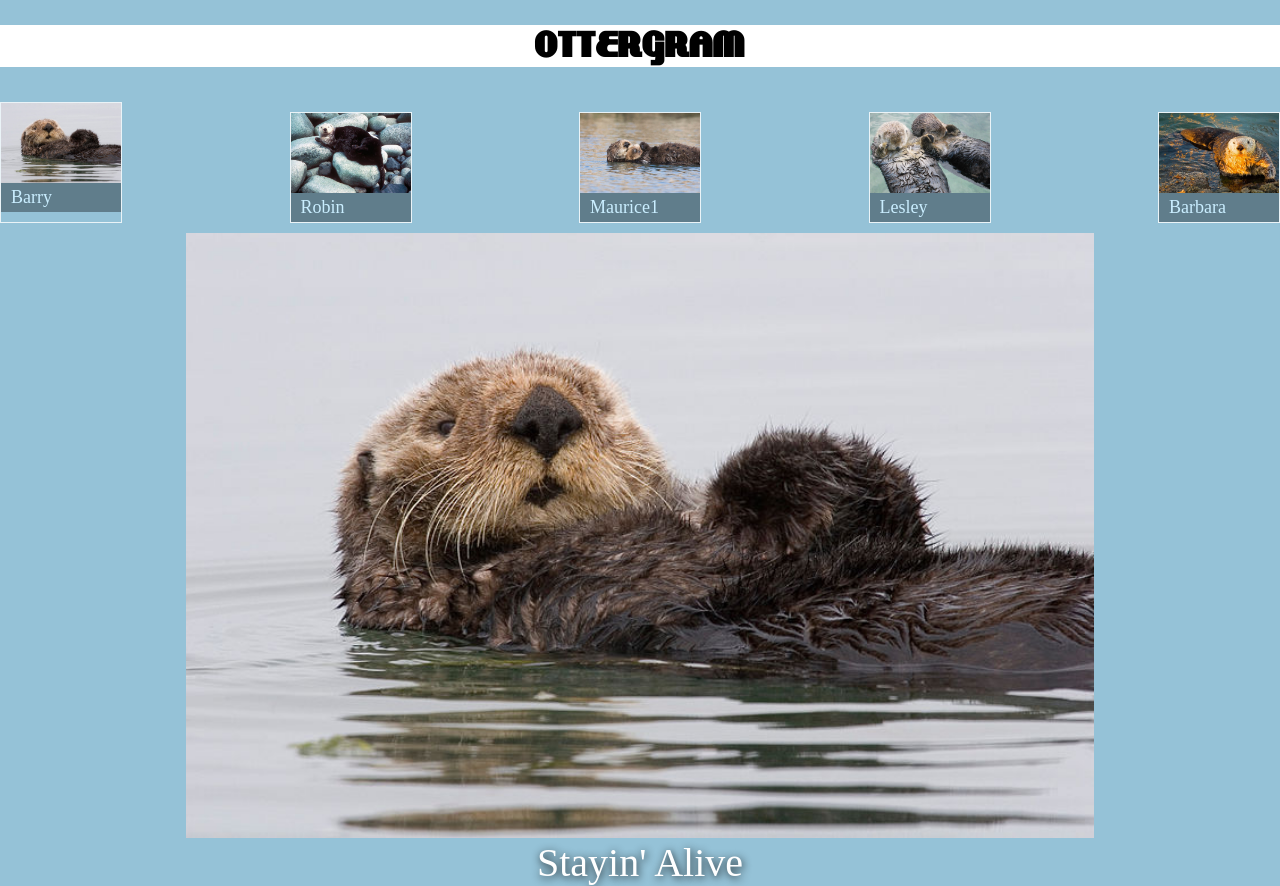
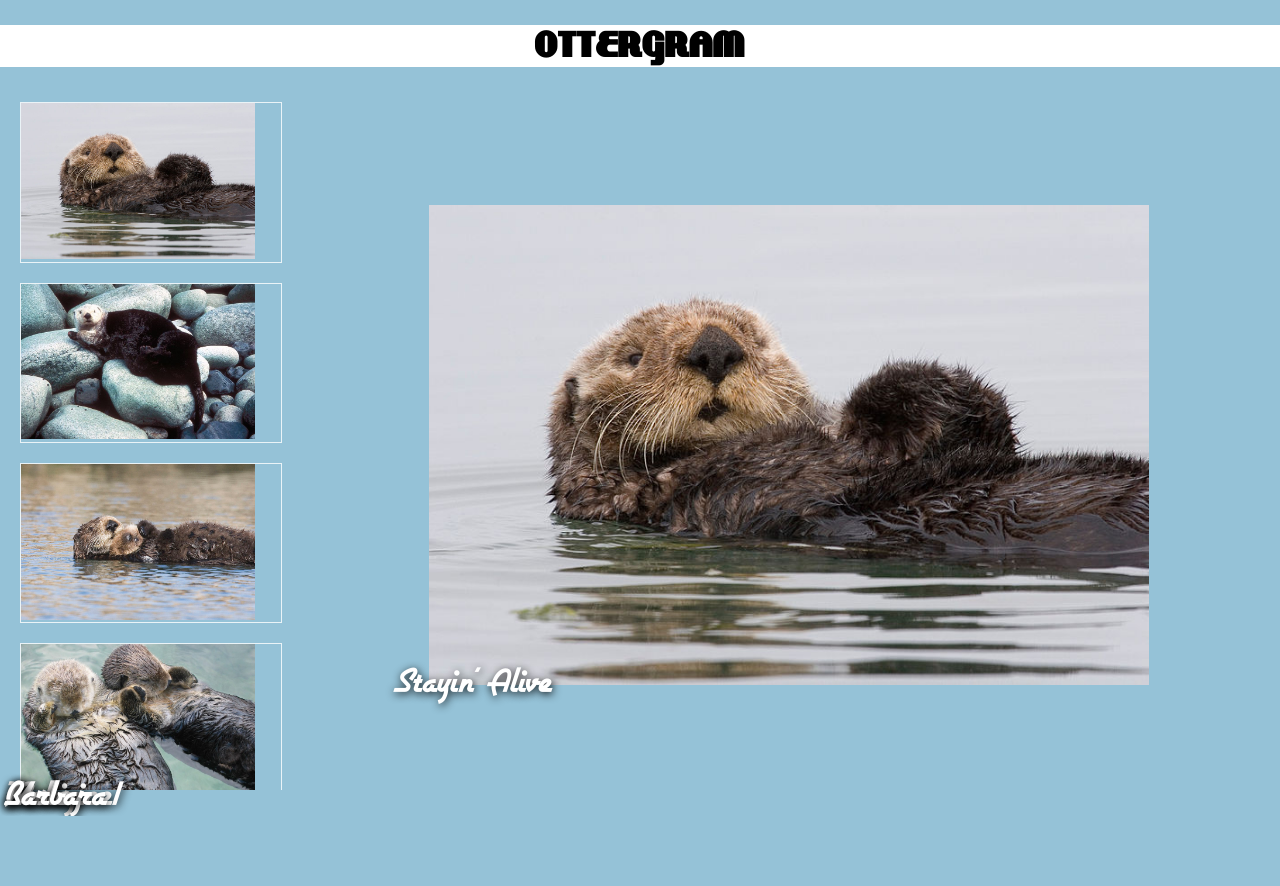
Before and after one commit to tpsprogrammist/ottergram-on-mac, a plain HTML site: page index.html in a window 1280 px wide. After the commit the page ends 816 px from the top, so only its background shows below. Drawn offline with nearby package versions, Linux system fonts and the light colour scheme.

Commit message:
js start

```diff
--- a/index.html
+++ b/index.html
@@ -3,6 +3,7 @@
 
 <head>
   <meta charset="utf-8">
+  <meta name="viewport" content="width=device-width, initial-scale=1">
   <title>ottergram</title>
   <link rel="stylesheet" href="https://cdnjs.cloudflare.com/ajax/libs/normalize/8.0.1/normalize.min.css">
   <link rel="stylesheet" href="stylesheets/styles.css">
@@ -16,86 +17,80 @@
   <main class="main-content">
       <ul class="thumbnail-list">
           <li class="thumbnail-item">
-            <a href="#">
-              <img class="thumbnail-image"  src="img/otter1.jpg" alt="Barry the Otter" />
-              <span class="thumbnail-title">Barry</span>
+            <a href="img/otter1.jpg" data-image-role="trigger" data-image-title="Stayin' Alive" data-image-url="img/otter1.jpg">
+              <img class="detail-image" data-image-role="target"  src="img/otter1.jpg" alt="Barry the Otter" />
+              <span class="detail-image-title" data-image-role="title">Barry</span>
             </a>
           </li>
           <li class="thumbnail-item">
-            <a href="#">
-              <img class="thumbnail-image"  src="img/otter2.jpg" alt="Robin the Otter" />
-              <span class=thumbnail-title>Robin</span>
+            <a href="img/otter2.jpg" data-image-role="trigger" data-image-title="Stayin' Alive" data-image-url="img/otter2.jpg">
+              <img class="detail-image" data-image-role="target"  src="img/otter2.jpg" alt="Robin the Otter" />
+              <span class="detail-image-title" data-image-role="title">Robin</span>
             </a>
           </li>
           <li class="thumbnail-item">
-            <a href="#">
-              <img class="thumbnail-image"  src="img/otter3.jpg" alt="" />
-              <span class=thumbnail-title>Maurice1</span>
+            <a href="img/otter3.jpg" data-image-role="trigger" data-image-title="Stayin' Alive" data-image-url="img/otter3.jpg">
+              <img class="detail-image" data-image-role="target"  src="img/otter3.jpg" alt="" />
+              <span class="detail-image-title" data-image-role="title">Maurice1</span>
             </a>
           </li>
           <li class="thumbnail-item">
-            <a href="#">
-              <img class="thumbnail-image"  src="img/otter4.jpg" alt="" />
-              <span class=thumbnail-title>Lesley</span>
+            <a href="img/otter4.jpg" data-image-role="trigger" data-image-title="Stayin' Alive" data-image-url="img/otter4.jpg">
+              <img class="detail-image" data-image-role="target"  src="img/otter4.jpg" alt="" />
+              <span class="detail-image-title" data-image-role="title">Lesley</span>
             </a>
           </li>
           <li class="thumbnail-item">
-            <a href="#">
-              <img class="thumbnail-image"  src="img/otter5.jpg" alt="" />
-              <span class=thumbnail-title>Barbara</span>
+            <a href="img/otter5.jpg" data-image-role="trigger" data-image-title="Stayin' Alive" data-image-url="img/otter5.jpg">
+              <img class="detail-image" data-image-role="target"  src="img/otter5.jpg" alt="" />
+              <span class="detail-image-title" data-image-role="title">Barbara</span>
             </a>
           </li>
         </ul>
         <div class="detail-image-container">
           <div class="detail-image-frame">
-
+              <img class="detail-image" src="img/otter1.jpg" alt="">
+              <span class="detail-image-title">Stayin' Alive</span>
           </div>
 
         </div>
-
   </main>
 
 
-  <ul class="thumbnail-list">
+  <!-- <ul class="thumbnail-list">
     <li class="thumbnail-item">
       <a href="#">
-        <img class="thumbnail-image"  src="img/otter1.jpg" alt="Barry the Otter" />
+        <img class="detail-image" data-image-role="target"  src="img/otter1.jpg" alt="Barry the Otter" />
         <span class="thumbnail-title">Barry</span>
       </a>
     </li>
     <li class="thumbnail-item">
       <a href="#">
-        <img class="thumbnail-image"  src="img/otter2.jpg" alt="Robin the Otter" />
-        <span class=thumbnail-title>Robin</span>
+        <img class="detail-image" data-image-role="target"  src="img/otter2.jpg" alt="Robin the Otter" />
+        <span class="detail-image-title" data-image-role="title">Robin</span>
       </a>
     </li>
     <li class="thumbnail-item">
       <a href="#">
-        <img class="thumbnail-image"  src="img/otter3.jpg" alt="" />
-        <span class=thumbnail-title>Maurice1</span>
+        <img class="detail-image" data-image-role="target"  src="img/otter3.jpg" alt="" />
+        <span class="detail-image-title" data-image-role="title">Maurice1</span>
       </a>
     </li>
     <li class="thumbnail-item">
       <a href="#">
-        <img class="thumbnail-image"  src="img/otter4.jpg" alt="" />
-        <span class=thumbnail-title>Lesley</span>
+        <img class="detail-image" data-image-role="target"  src="img/otter4.jpg" alt="" />
+        <span class="detail-image-title" data-image-role="title">Lesley</span>
       </a>
     </li>
     <li class="thumbnail-item">
       <a href="#">
-        <img class="thumbnail-image"  src="img/otter5.jpg" alt="" />
-        <span class=thumbnail-title>Barbara</span>
+        <img class="detail-image" data-image-role="target"  src="img/otter5.jpg" alt="" />
+        <span class="detail-image-title" data-image-role="title">Barbara</span>
       </a>
     </li>
-  </ul>
+  </ul> -->
 
-  <div class="detail-image-container">
-    <div class="detail-image-frame">
-        <img class="detail-image" src="img/otter1.jpg" alt="">
-        <span class="detail-image-title">Stayin' Alive</span>
-    </div>
 
-  </div>
 
 </body>
 
--- a/stylesheets/styles.css
+++ b/stylesheets/styles.css
@@ -7,6 +7,19 @@
          url('fonts/LAKESHOR-webfont.svg#lakeshore') format('svg');
     font-weight: normal;
     font-style: normal;
+}
+
+@font-face{
+    font-family: 'airstreamregular';
+    src: url('fonts/Airstream-webfont.eot');
+    src: url('fonts/Airstream-webfont.eot?#iefix')
+        format('embedded-ontype'),
+        url('fonts/Airstream-webfont.woff') format('woff'),
+        url('fonts/Airstream-webfont.ttf') format('truetype'),
+        url('fonts/Airstream-webfont.svg?airstreamregular') format('svg');
+    font-weight: normal;
+    font-style: normal;
+
 }
 
 html, body {
@@ -105,7 +118,47 @@ a {
 }
 
 .detail-image-title{
+    position: absolute;
+    bottom: -16px;
+    left: 4px;
+
+
+
+    font-family: 'airstreamregular';
     color: white;
     font-size: 40px;
     text-shadow: rgba(0, 0, 0, 0.9) 1px 2px 9px;
 }
+
+@media all and (min-width: 768px) {
+    .main-content {
+        flex-direction: row;
+        overflow: hidden;
+    }
+
+    .thumbnail-list{
+        flex-direction: column;
+        order: 0;
+        margin-left: 20px;
+    }
+
+    .thumbnail-item {
+        max-width: 260px;
+    }
+
+    .thumbnail-item + .thumbnail-item {
+        margin-top: 20px;
+    }
+}
+/*
+@media (orientation: landscape) {
+    body {
+      flex-direction: row;
+    }
+  }
+
+  @media (orientation: portrait) {
+    body {
+      flex-direction: column;
+    }
+  } */
```
